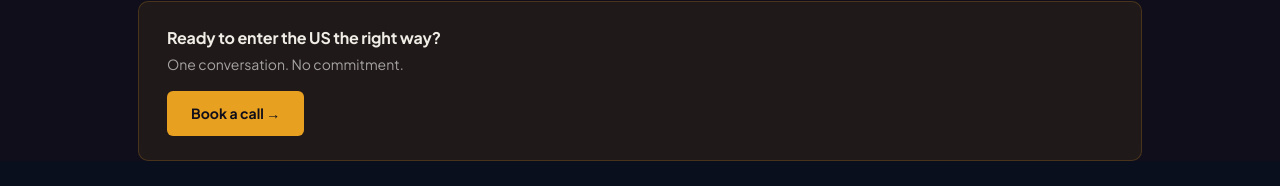
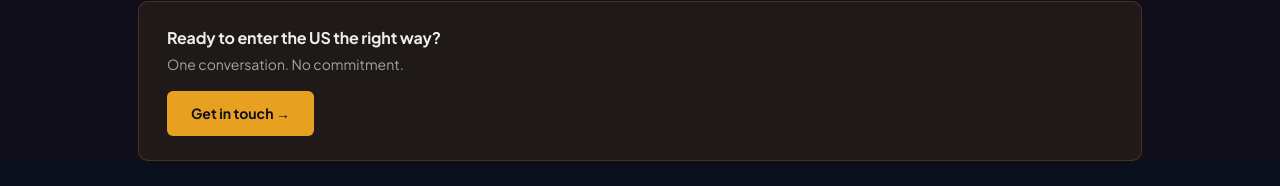
Before and after one commit to meetjohnsong/us-gtm-engine-v2, a Next.js app: page / in a window 1280 px wide. Shown: the part 1397-1583 px from the top of the page. Built offline with nearby package versions, Linux system fonts and the light colour scheme.

Commit message:
Update bottom CTA label from 'Book a call' to 'Get in touch'

```diff
--- a/app/about/page.tsx
+++ b/app/about/page.tsx
@@ -114,7 +114,7 @@ export default function AboutPage() {
           <div style={{color:'#f0ede6',fontSize:'16px',fontWeight:'700',letterSpacing:'-0.01em',marginBottom:'4px'}}>Want to know if we are the right fit?</div>
           <div style={{color:'rgba(255,255,255,0.60)',fontSize:'14px'}}>One conversation. No commitment.</div>
         </div>
-        <a href="/contact" style={{backgroundColor:'#e8a020',color:'#0f0e1a',fontSize:'14px',fontWeight:'700',padding:'12px 24px',borderRadius:'6px',whiteSpace:'nowrap',textDecoration:'none'}}>Book a call →</a>
+        <a href="/contact" style={{backgroundColor:'#e8a020',color:'#0f0e1a',fontSize:'14px',fontWeight:'700',padding:'12px 24px',borderRadius:'6px',whiteSpace:'nowrap',textDecoration:'none'}}>Get in touch →</a>
       </section>
 
     </main>
--- a/app/founders/page.tsx
+++ b/app/founders/page.tsx
@@ -127,7 +127,7 @@ export default function FoundersPage() {
           <div style={{color:'#f0ede6',fontSize:'16px',fontWeight:'700',letterSpacing:'-0.01em',marginBottom:'4px'}}>Ready to enter the US the right way?</div>
           <div style={{color:'rgba(255,255,255,0.60)',fontSize:'14px'}}>One conversation. No commitment.</div>
         </div>
-        <a href="/contact" style={{backgroundColor:'#e8a020',color:'#0f0e1a',fontSize:'14px',fontWeight:'700',padding:'12px 24px',borderRadius:'6px',whiteSpace:'nowrap',textDecoration:'none'}}>Book a call →</a>
+        <a href="/contact" style={{backgroundColor:'#e8a020',color:'#0f0e1a',fontSize:'14px',fontWeight:'700',padding:'12px 24px',borderRadius:'6px',whiteSpace:'nowrap',textDecoration:'none'}}>Get in touch →</a>
       </section>
 
     </main>
--- a/app/investors/page.tsx
+++ b/app/investors/page.tsx
@@ -133,7 +133,7 @@ export default function InvestorsPage() {
           <div style={{color:'#f0ede6',fontSize:'16px',fontWeight:'700',letterSpacing:'-0.01em',marginBottom:'4px'}}>Ready to put a validation gate in front of your next US expansion?</div>
           <div style={{color:'rgba(255,255,255,0.60)',fontSize:'14px'}}>One conversation. No commitment.</div>
         </div>
-        <a href="/contact" style={{backgroundColor:'#e8a020',color:'#0f0e1a',fontSize:'14px',fontWeight:'700',padding:'12px 24px',borderRadius:'6px',whiteSpace:'nowrap',textDecoration:'none'}}>Book a call →</a>
+        <a href="/contact" style={{backgroundColor:'#e8a020',color:'#0f0e1a',fontSize:'14px',fontWeight:'700',padding:'12px 24px',borderRadius:'6px',whiteSpace:'nowrap',textDecoration:'none'}}>Get in touch →</a>
       </section>
 
     </main>
--- a/app/page.tsx
+++ b/app/page.tsx
@@ -110,7 +110,7 @@ export default function Home() {
           <div style={{color:'#f0ede6',fontSize:'16px',fontWeight:'700',letterSpacing:'-0.01em',marginBottom:'4px'}}>Ready to enter the US the right way?</div>
           <div style={{color:'rgba(255,255,255,0.60)',fontSize:'14px'}}>One conversation. No commitment.</div>
         </div>
-        <a href="/contact" style={{backgroundColor:'#e8a020',color:'#0f0e1a',fontSize:'14px',fontWeight:'700',padding:'12px 24px',borderRadius:'6px',whiteSpace:'nowrap',textDecoration:'none'}}>Book a call →</a>
+        <a href="/contact" style={{backgroundColor:'#e8a020',color:'#0f0e1a',fontSize:'14px',fontWeight:'700',padding:'12px 24px',borderRadius:'6px',whiteSpace:'nowrap',textDecoration:'none'}}>Get in touch →</a>
       </section>
 
     </main>
```
